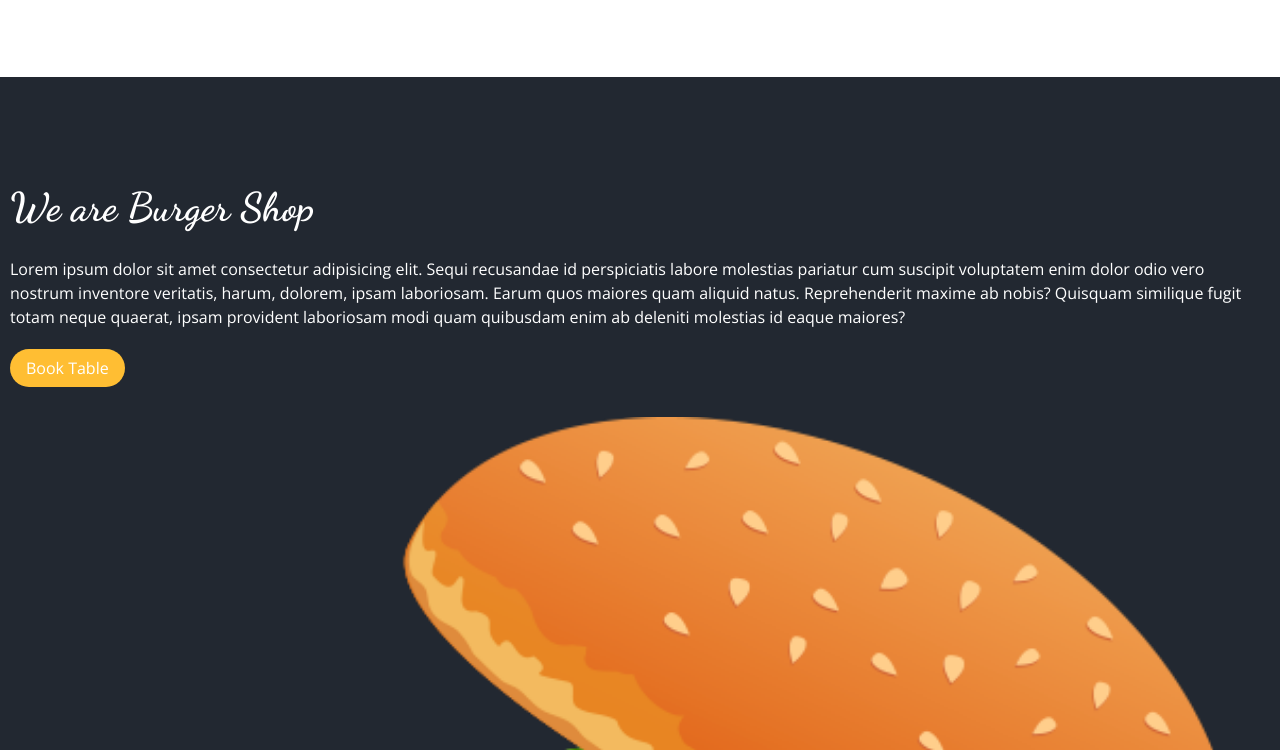
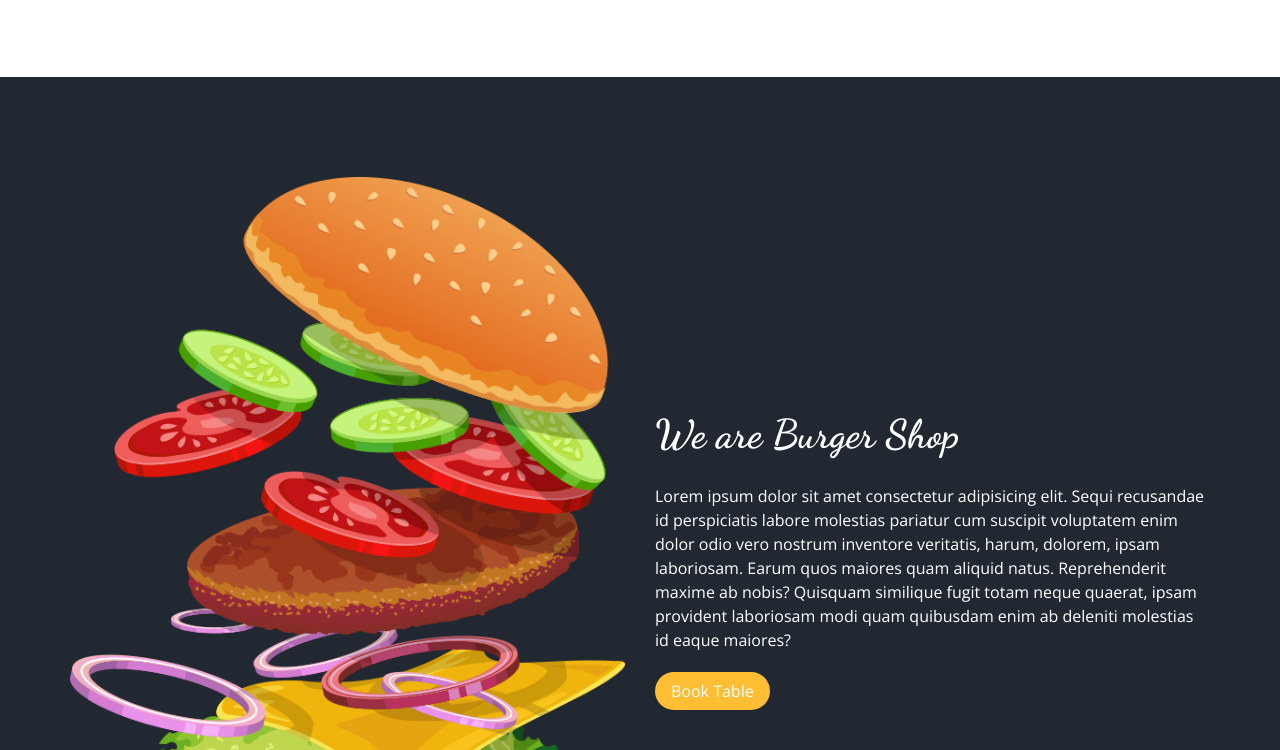
Before and after one commit to RickHalmoguera/Burger-Shop-Front, a plain HTML site: page index.html in a window 1280 px wide. Shown: the part 2650-3400 px from the top of the page. Drawn offline with nearby package versions, Linux system fonts and the light colour scheme.

Commit message:
ADD: SECTION ABOUT DESKTOP CSS

```diff
--- a/index.html
+++ b/index.html
@@ -235,6 +235,7 @@
     </section>
 
     <section class="section-about" id="about">
+        <div class="section-about__container">
             <div class="section-about__img-container">
                 <img src="/images/about-img.png" alt="burger" class="section-about__img">
             </div>
@@ -250,6 +251,8 @@
                 <button class="button">
                     <p class="buttonn__p">Book Table</p>
                 </button>
+            </div>
+
         </div>
     </section>
 
--- a/styles/sass/section-about.scss
+++ b/styles/sass/section-about.scss
@@ -5,9 +5,13 @@
 .section-about{
     background-color: $color-bg-main;
     padding: 10em 1em;
-    display: flex;
-    flex-direction: column;
-    gap: 3em;
+    min-height: 100svh;
+
+    &__container{
+        display: flex;
+        flex-direction: column;
+        gap: 3em;
+    }
 
     &__text-container{
         display: flex;
@@ -23,6 +27,7 @@
     }
 
     &__img{
+        max-height: 50%;
         width: 100%;
     }
 
@@ -40,3 +45,27 @@
         color: $color-font-white;
     }
 }
+
+@media screen and (min-width: 1000px) {
+
+   .section-about{
+
+    &__container{
+        max-width: 1140px;
+        flex-direction: row;
+        justify-content: center;
+        align-items: center;
+        margin: 0 auto;
+    }
+
+    &__text-container{
+        max-width: 555px;
+        order: 2;
+    }
+
+    &__img-container{
+        order: 1;
+    }
+
+   }
+}
```
Also changed, not shown: styles/css/section-about.css, styles/css/styles.css, 2 other files. Lines whose indentation alone changed are shown as unchanged.
